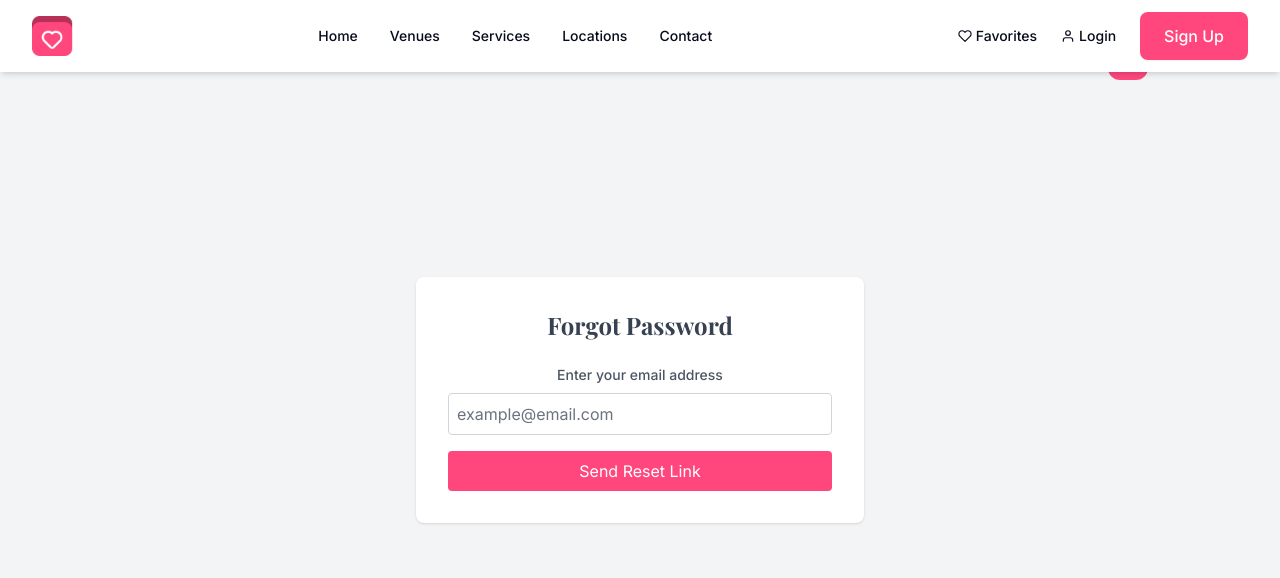
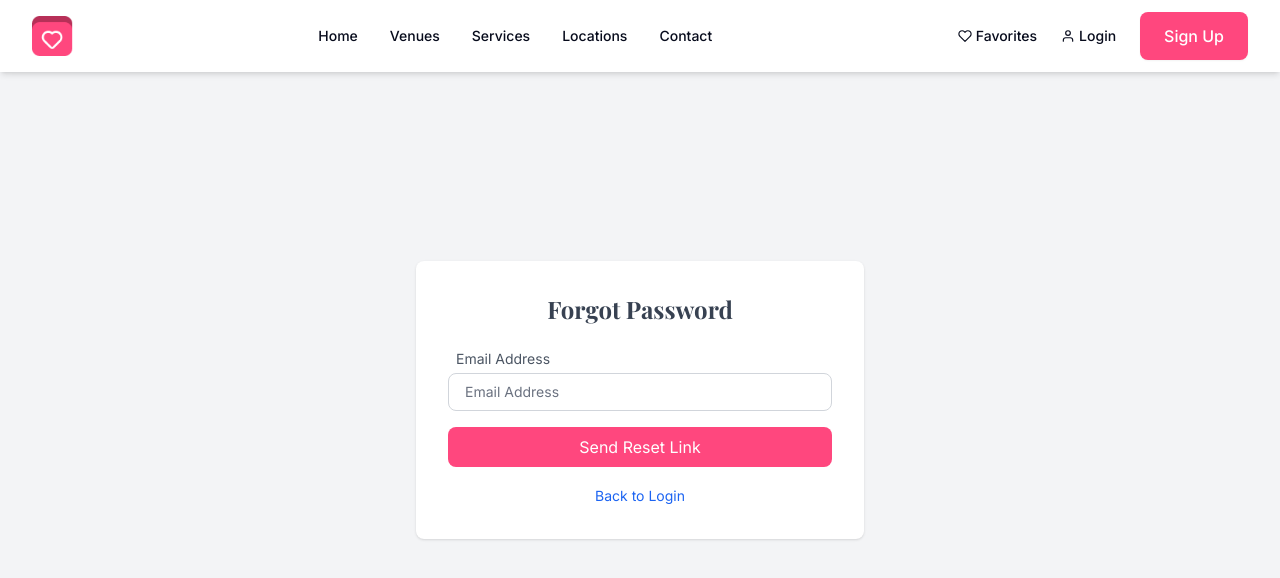
Before and after one commit to thezeeshanhassan/BookmyBanquets, a React (Vite) app in the folder client/: page /forgot-password in a window 1280 px wide. Shown: the top 578 px of the page. Built offline with nearby package versions, Linux system fonts and the light colour scheme.

Commit message:
Some UI enhancement Added

```diff
--- a/client/src/components/CombineButtons.jsx
+++ b/client/src/components/CombineButtons.jsx
@@ -7,16 +7,16 @@ const CombinedButtons = () => {
 
     return (
         <div className="mb-8 flex justify-center">
-            <div className="inline-flex rounded-full bg-white p-1">
+            <div className="inline-flex rounded-lg bg-white p-1">
                 <Link
                     to="/login"
-                    className={`rounded-full px-8 py-2 text-center transition-colors ${location.pathname === '/login' ? 'bg-pink-500 text-white' : 'text-gray-600 hover:text-gray-900'}`}
+                    className={`rounded-lg px-8 py-2 text-center transition-colors ${location.pathname === '/login' ? 'bg-pink-500 text-white' : 'text-gray-600 hover:text-gray-900'}`}
                 >
                     Login
                 </Link>
                 <Link
                     to="/register"
-                    className={`rounded-full px-8 py-2 text-center transition-colors ${location.pathname === '/register' || location.pathname === '/' ? 'bg-pink-500 text-white' : 'text-gray-600 hover:text-gray-900'}`}
+                    className={`rounded-lg px-8 py-2 text-center transition-colors ${location.pathname === '/register' || location.pathname === '/' ? 'bg-pink-500 text-white' : 'text-gray-600 hover:text-gray-900'}`}
                 >
                     Register
                 </Link>
--- a/client/src/components/InputField.jsx
+++ b/client/src/components/InputField.jsx
@@ -14,7 +14,7 @@ const InputField = ({ type, id, name, value, onChange, placeholder, required, sh
             value={value}
             onChange={onChange}
             placeholder={placeholder}
-            className="w-full rounded-full border border-gray-300 px-4 py-2 text-sm focus:border-pink-500 focus:outline-none"
+            className="w-full rounded-lg border border-gray-300 px-4 py-2 text-sm focus:border-pink-500 focus:outline-none"
             required={required}
           />
           {isPassword && (
--- a/client/src/components/LogoComponent.jsx
+++ b/client/src/components/LogoComponent.jsx
@@ -1,16 +1,17 @@
-import { Heart } from "lucide-react"
+import { Heart } from "lucide-react";
+import { Link } from "react-router-dom"; // import Link for routing
 
 const LogoComponent = () => {
   return (
-    <div className="absolute right-20 top-10 flex items-center gap-2">
+    <Link to="/" className="absolute right-20 top-10 flex items-center gap-2 hover:opacity-80 transition">
       <div className="flex items-center gap-2">
         <div className="flex h-10 w-10 items-center justify-center rounded-xl bg-pink-500">
           <Heart className="h-6 w-6 text-white" fill="white" />
         </div>
         <span className="text-xl font-semibold text-gray-800">BmB</span>
       </div>
-    </div>
-  )
-}
+    </Link>
+  );
+};
 
 export default LogoComponent;
--- a/client/src/pages/ForgotPassword.jsx
+++ b/client/src/pages/ForgotPassword.jsx
@@ -1,6 +1,7 @@
 import { useState } from "react";
 import axios from "axios";
 import LogoComponent from "../components/LogoComponent";
+import InputField from "../components/InputField";
 import { useNavigate } from "react-router-dom";
 
 const ForgotPassword = () => {
@@ -29,36 +30,43 @@ const ForgotPassword = () => {
   return (
     <div className="flex h-screen items-center justify-center bg-gray-100 px-4">
       <div className="w-full max-w-md rounded-lg bg-white p-8 shadow">
-        <LogoComponent />
         <h2 className="mb-6 text-center text-2xl font-bold text-gray-700">
           Forgot Password
         </h2>
+
         {submitted ? (
           <p className="text-green-600 text-center">
             ✅ A reset link has been sent to your email.
           </p>
         ) : (
           <form onSubmit={handleSubmit}>
-            <label htmlFor="email" className="mb-2 block text-sm font-medium text-gray-600">
-              Enter your email address
-            </label>
-            <input
+            <InputField
               type="email"
               id="email"
-              className="mb-4 w-full rounded border border-gray-300 p-2"
+              name="email"
               value={email}
               onChange={(e) => setEmail(e.target.value)}
-              required
-              placeholder="example@email.com"
+              placeholder="Email Address"
+              required={true}
             />
+
             <button
               type="submit"
               disabled={loading}
-              className="w-full rounded bg-pink-500 py-2 text-white hover:bg-pink-600"
+              className={`w-full rounded-lg py-2 text-white focus:outline-none ${loading ? "bg-gray-400" : "bg-pink-500 hover:bg-pink-600"
+                }`}
             >
               {loading ? "Sending..." : "Send Reset Link"}
             </button>
+
+            <div className="mt-4 text-center">
+              <a href="/login" className="text-sm text-blue-600 hover:underline">
+                Back to Login
+              </a>
+            </div>
           </form>
+
+
         )}
       </div>
     </div>
--- a/client/src/pages/Login.jsx
+++ b/client/src/pages/Login.jsx
@@ -121,7 +121,7 @@ const Login = () => {
             <button
               type="submit"
               disabled={isSubmitted}
-              className="w-full rounded-full bg-pink-500 py-2 text-white hover:bg-pink-600 focus:outline-none"
+              className="w-full rounded-lg bg-pink-500 py-2 text-white hover:bg-pink-600 focus:outline-none"
             >
               {isSubmitted ? "Loading..." : "Login"}
             </button>
--- a/client/src/pages/Register.jsx
+++ b/client/src/pages/Register.jsx
@@ -126,7 +126,7 @@ const Register = () => {
             <button
               type="submit"
               disabled={isSubmitted}
-              className={`w-full rounded-full  py-2 text-white  focus:outline-none ${
+              className={`w-full rounded-lg  py-2 text-white  focus:outline-none ${
                 isSubmitted ? "bg-gray-400" : "bg-pink-500 hover:bg-pink-600"
               }`}
             >
```
